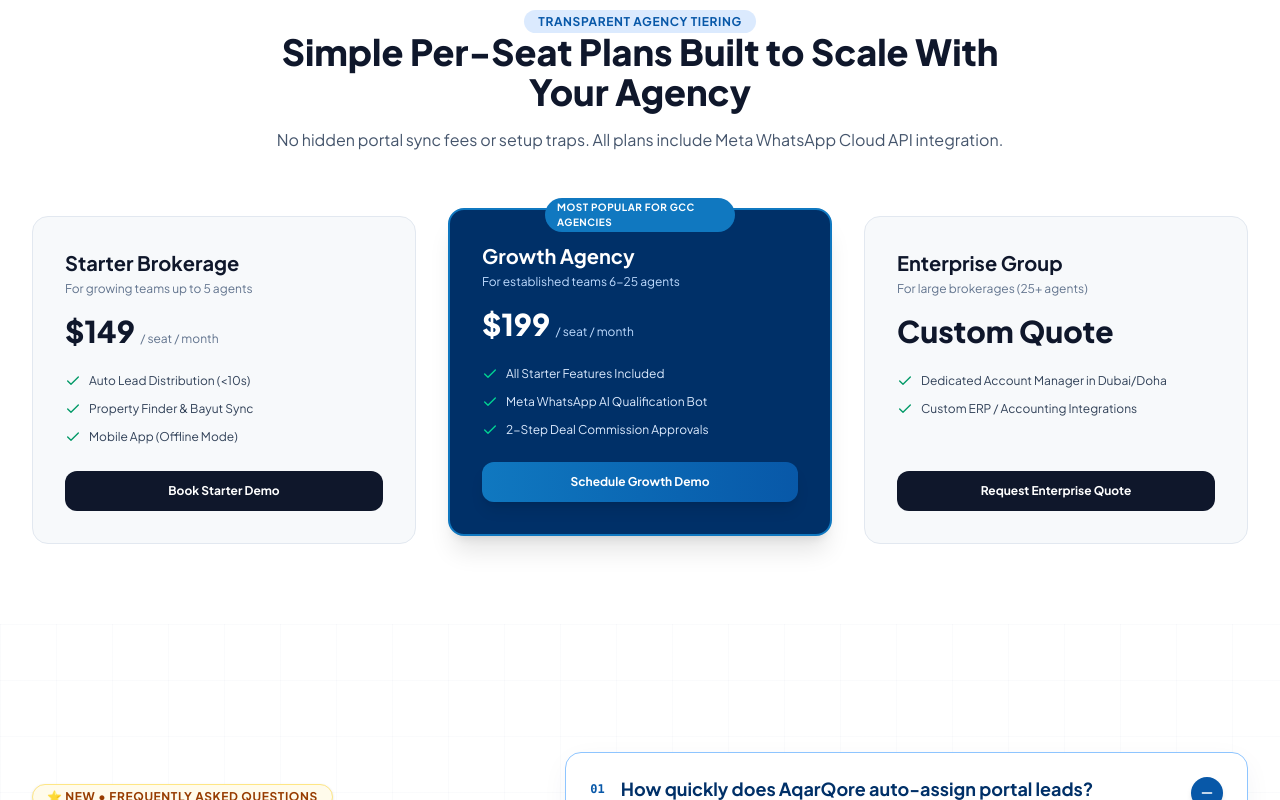
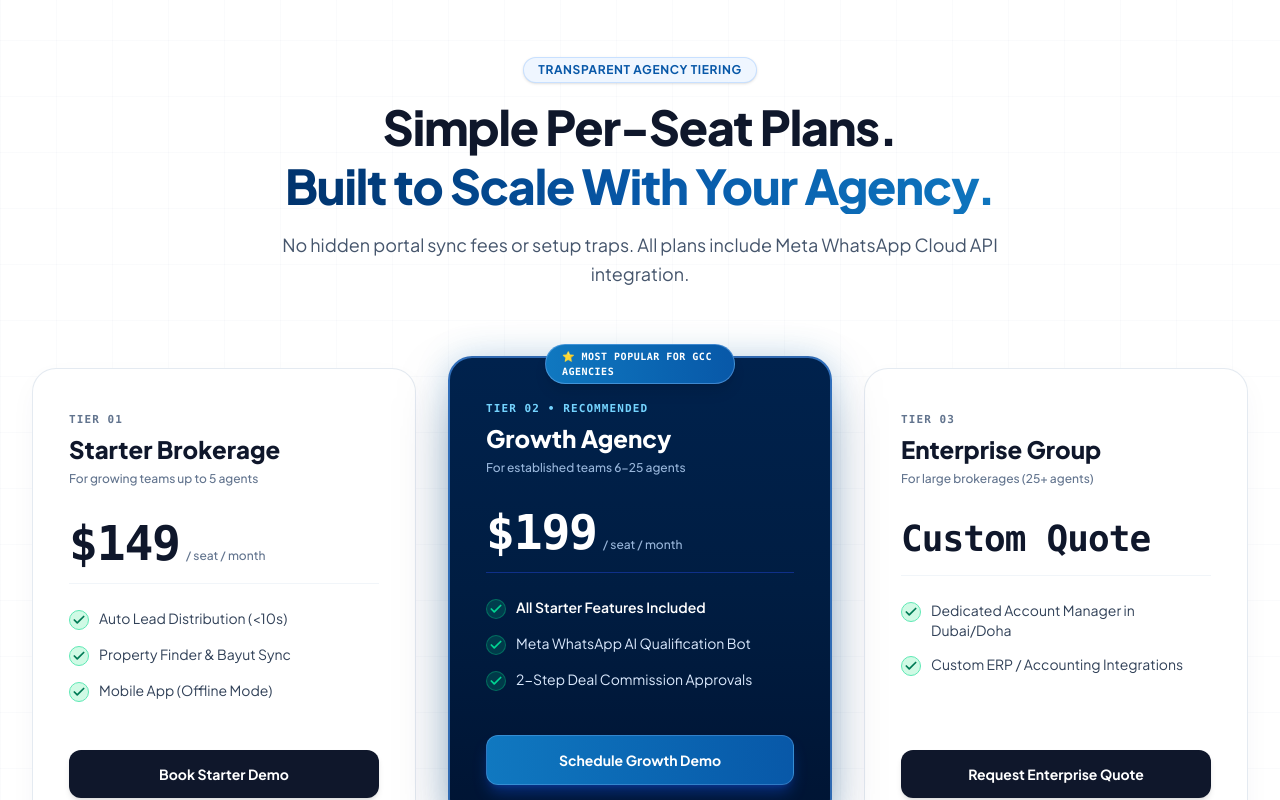
Before and after one commit to mwaqarkt/aqarqore-landing-page, a React (Vite) app: page / in a window 1280 px wide. Shown: the part 8300-9100 px from the top of the page. Built offline with nearby package versions, Linux system fonts and the light colour scheme.

Commit message:
feat: redesign Pricing section into luxury executive agency tiering showcase

```diff
--- a/src/App.jsx
+++ b/src/App.jsx
@@ -1838,76 +1838,200 @@
       {/* -------------------------------------------------------------------------- */}
       {/* 8. PRICING TEASER                                                         */}
       {/* -------------------------------------------------------------------------- */}
-      <section id="pricing" className="py-20 bg-white">
-        <div className="max-w-7xl mx-auto px-4 sm:px-6 lg:px-8">
-          <div className="text-center max-w-3xl mx-auto space-y-4 mb-16">
-            <span className="px-3.5 py-1 rounded-full bg-blue-100 text-[#0858A8] text-xs font-bold uppercase tracking-wider">
+      <section id="pricing" className="py-24 sm:py-32 bg-white relative border-b border-slate-200/80 overflow-hidden">
+        {/* Subtle Decorative Technical Micro-Grid */}
+        <div className="absolute inset-0 bg-[linear-gradient(to_right,rgba(0,48,104,0.02)_1px,transparent_1px),linear-gradient(to_bottom,rgba(0,48,104,0.02)_1px,transparent_1px)] bg-[size:3.5rem_3.5rem] pointer-events-none" />
+
+        <div className="max-w-7xl mx-auto px-4 sm:px-6 lg:px-8 relative z-10">
+
+          {/* Section Header */}
+          <div className="text-center max-w-3xl mx-auto space-y-4 mb-16 sm:mb-20">
+            <span className="inline-flex items-center gap-2 px-3.5 py-1 rounded-full bg-blue-50 border border-blue-200/80 text-[#0858A8] text-xs font-bold uppercase tracking-wider shadow-sm">
               Transparent Agency Tiering
             </span>
-            <h2 className="text-3xl sm:text-4xl font-extrabold text-slate-900">
-              Simple Per-Seat Plans Built to Scale With Your Agency
+            <h2 className="text-3xl sm:text-4xl lg:text-5xl font-extrabold text-slate-900 tracking-tight leading-[1.15]">
+              {isRtl ? (
+                'خطط مرنة لكل مقعد مصممة للنمو مع وكالتك'
+              ) : (
+                <>
+                  Simple Per-Seat Plans.
+                  <span className="block mt-1 text-transparent bg-clip-text bg-gradient-to-r from-[#003068] via-[#0858A8] to-[#1078C0]">
+                    Built to Scale With Your Agency.
+                  </span>
+                </>
+              )}
             </h2>
-            <p className="text-slate-600 text-base">
-              No hidden portal sync fees or setup traps. All plans include Meta WhatsApp Cloud API integration.
-            </p>
-          </div>
-
-          <div className="grid grid-cols-1 md:grid-cols-3 gap-8">
-            <div className="bg-[#F7F9FB] p-8 rounded-2xl border border-slate-200 space-y-6 flex flex-col justify-between">
-              <div>
-                <h3 className="text-xl font-bold text-slate-900">Starter Brokerage</h3>
-                <p className="text-xs text-slate-500 mt-1">For growing teams up to 5 agents</p>
-                <div className="mt-4 text-3xl font-extrabold text-slate-900">
-                  $149 <span className="text-xs text-slate-500 font-normal">/ seat / month</span>
-                </div>
-                <ul className="mt-6 space-y-3 text-xs text-slate-700">
-                  <li className="flex items-center gap-2"><Check className="w-4 h-4 text-emerald-600" /> Auto Lead Distribution (&lt;10s)</li>
-                  <li className="flex items-center gap-2"><Check className="w-4 h-4 text-emerald-600" /> Property Finder & Bayut Sync</li>
-                  <li className="flex items-center gap-2"><Check className="w-4 h-4 text-emerald-600" /> Mobile App (Offline Mode)</li>
+            <p className="text-slate-600 text-base sm:text-lg leading-relaxed font-normal">
+              {isRtl ? (
+                'بدون رسوم مزامنة بوابات خفية أو فخاخ إعداد. تشمل جميع الخطط التكامل مع واجهة Meta WhatsApp Cloud API الرسمية.'
+              ) : (
+                'No hidden portal sync fees or setup traps. All plans include Meta WhatsApp Cloud API integration.'
+              )}
+            </p>
+          </div>
+
+          {/* Pricing Cards Grid */}
+          <div className="grid grid-cols-1 md:grid-cols-3 gap-8 items-stretch">
+
+            {/* Card 1: Starter Brokerage */}
+            <motion.div
+              className="bg-white p-8 sm:p-9 rounded-3xl border border-slate-200/90 shadow-[0_10px_30px_-5px_rgba(0,48,104,0.05)] hover:shadow-xl hover:border-slate-300 space-y-7 flex flex-col justify-between transition-all duration-300"
+              initial={{ opacity: 0, y: 20 }}
+              whileInView={{ opacity: 1, y: 0 }}
+              viewport={{ once: true, amount: 0.2 }}
+              transition={{ duration: 0.5 }}
+            >
+              <div className="space-y-6">
+                <div>
+                  <span className="text-[11px] font-mono font-bold text-slate-500 uppercase tracking-widest">Tier 01</span>
+                  <h3 className="text-2xl font-extrabold text-slate-900 mt-1">Starter Brokerage</h3>
+                  <p className="text-xs text-slate-500 mt-1.5 font-medium">For growing teams up to 5 agents</p>
+                </div>
+
+                <div className="pt-2 pb-4 border-b border-slate-100">
+                  <div className="flex items-baseline gap-1.5">
+                    <span className="text-4xl sm:text-5xl font-black text-slate-900 font-mono tracking-tight">$149</span>
+                    <span className="text-xs text-slate-500 font-medium">/ seat / month</span>
+                  </div>
+                </div>
+
+                <ul className="space-y-3.5 text-xs sm:text-sm text-slate-700">
+                  <li className="flex items-start gap-2.5">
+                    <div className="w-5 h-5 rounded-full bg-emerald-100 text-emerald-700 flex items-center justify-center shrink-0 mt-0.5 border border-emerald-300">
+                      <Check className="w-3.5 h-3.5 stroke-[3]" />
+                    </div>
+                    <span>Auto Lead Distribution (&lt;10s)</span>
+                  </li>
+                  <li className="flex items-start gap-2.5">
+                    <div className="w-5 h-5 rounded-full bg-emerald-100 text-emerald-700 flex items-center justify-center shrink-0 mt-0.5 border border-emerald-300">
+                      <Check className="w-3.5 h-3.5 stroke-[3]" />
+                    </div>
+                    <span>Property Finder &amp; Bayut Sync</span>
+                  </li>
+                  <li className="flex items-start gap-2.5">
+                    <div className="w-5 h-5 rounded-full bg-emerald-100 text-emerald-700 flex items-center justify-center shrink-0 mt-0.5 border border-emerald-300">
+                      <Check className="w-3.5 h-3.5 stroke-[3]" />
+                    </div>
+                    <span>Mobile App (Offline Mode)</span>
+                  </li>
                 </ul>
               </div>
-              <a href={DEMO_CTA_URL} className="w-full py-3 rounded-xl bg-slate-900 hover:bg-slate-800 text-white font-bold text-xs text-center transition-colors block">
+
+              <div className="pt-4">
+                <a
+                  href={DEMO_CTA_URL}
+                  className="w-full py-3.5 rounded-xl bg-slate-900 hover:bg-slate-800 text-white font-bold text-xs sm:text-sm text-center transition-all block shadow-md hover:shadow-lg transform hover:-translate-y-0.5 cursor-pointer"
+                >
                   Book Starter Demo
                 </a>
               </div>
-
-            <div className="bg-[#003068] p-8 rounded-2xl border-2 border-[#1078C0] text-white shadow-xl space-y-6 flex flex-col justify-between relative transform lg:-translate-y-2">
-              <div className="absolute -top-3 left-1/2 -translate-x-1/2 px-3 py-0.5 rounded-full bg-[#1078C0] text-white text-[10px] font-bold uppercase tracking-wider">
-                Most Popular for GCC Agencies
-              </div>
-              <div>
-                <h3 className="text-xl font-bold text-white">Growth Agency</h3>
-                <p className="text-xs text-blue-200 mt-1">For established teams 6-25 agents</p>
-                <div className="mt-4 text-3xl font-extrabold text-white">
-                  $199 <span className="text-xs text-blue-200 font-normal">/ seat / month</span>
-                </div>
-                <ul className="mt-6 space-y-3 text-xs text-blue-100">
-                  <li className="flex items-center gap-2"><Check className="w-4 h-4 text-emerald-400" /> All Starter Features Included</li>
-                  <li className="flex items-center gap-2"><Check className="w-4 h-4 text-emerald-400" /> Meta WhatsApp AI Qualification Bot</li>
-                  <li className="flex items-center gap-2"><Check className="w-4 h-4 text-emerald-400" /> 2-Step Deal Commission Approvals</li>
+            </motion.div>
+
+            {/* Card 2: Growth Agency (Featured Highlight) */}
+            <motion.div
+              className="bg-gradient-to-b from-[#00224D] via-[#001D42] to-[#001433] p-8 sm:p-9 rounded-3xl border-2 border-blue-400/60 text-white shadow-[0_25px_60px_-15px_rgba(0,34,77,0.5),0_0_35px_rgba(16,120,192,0.2)] space-y-7 flex flex-col justify-between relative transform lg:-translate-y-3 transition-all duration-300"
+              initial={{ opacity: 0, y: 20 }}
+              whileInView={{ opacity: 1, y: 0 }}
+              viewport={{ once: true, amount: 0.2 }}
+              transition={{ duration: 0.6, delay: 0.1 }}
+            >
+              <div className="absolute -top-3.5 left-1/2 -translate-x-1/2 px-4 py-1 rounded-full bg-gradient-to-r from-[#1078C0] to-[#0858A8] text-white text-[10px] font-mono font-bold uppercase tracking-wider shadow-lg border border-blue-300/40">
+                ⭐ Most Popular for GCC Agencies
+              </div>
+
+              <div className="space-y-6">
+                <div>
+                  <span className="text-[11px] font-mono font-bold text-sky-300 uppercase tracking-widest">Tier 02 • Recommended</span>
+                  <h3 className="text-2xl font-extrabold text-white mt-1">Growth Agency</h3>
+                  <p className="text-xs text-blue-200/80 mt-1.5 font-medium">For established teams 6-25 agents</p>
+                </div>
+
+                <div className="pt-2 pb-4 border-b border-blue-800/60">
+                  <div className="flex items-baseline gap-1.5">
+                    <span className="text-4xl sm:text-5xl font-black text-white font-mono tracking-tight">$199</span>
+                    <span className="text-xs text-blue-200/80 font-medium">/ seat / month</span>
+                  </div>
+                </div>
+
+                <ul className="space-y-3.5 text-xs sm:text-sm text-blue-100">
+                  <li className="flex items-start gap-2.5">
+                    <div className="w-5 h-5 rounded-full bg-emerald-500/20 text-emerald-400 flex items-center justify-center shrink-0 mt-0.5 border border-emerald-500/40">
+                      <Check className="w-3.5 h-3.5 stroke-[3]" />
+                    </div>
+                    <span className="font-semibold text-white">All Starter Features Included</span>
+                  </li>
+                  <li className="flex items-start gap-2.5">
+                    <div className="w-5 h-5 rounded-full bg-emerald-500/20 text-emerald-400 flex items-center justify-center shrink-0 mt-0.5 border border-emerald-500/40">
+                      <Check className="w-3.5 h-3.5 stroke-[3]" />
+                    </div>
+                    <span>Meta WhatsApp AI Qualification Bot</span>
+                  </li>
+                  <li className="flex items-start gap-2.5">
+                    <div className="w-5 h-5 rounded-full bg-emerald-500/20 text-emerald-400 flex items-center justify-center shrink-0 mt-0.5 border border-emerald-500/40">
+                      <Check className="w-3.5 h-3.5 stroke-[3]" />
+                    </div>
+                    <span>2-Step Deal Commission Approvals</span>
+                  </li>
                 </ul>
               </div>
-              <a href={DEMO_CTA_URL} className="w-full py-3 rounded-xl bg-gradient-to-r from-[#1078C0] to-[#0858A8] text-white font-bold text-xs text-center shadow-lg transition-colors block">
+
+              <div className="pt-4">
+                <a
+                  href={DEMO_CTA_URL}
+                  className="w-full py-3.5 rounded-xl bg-gradient-to-r from-[#1078C0] to-[#0858A8] hover:from-sky-500 hover:to-[#1078C0] text-white font-bold text-xs sm:text-sm text-center shadow-lg shadow-blue-600/35 transition-all block transform hover:-translate-y-0.5 border border-blue-300/30 cursor-pointer"
+                >
                   Schedule Growth Demo
                 </a>
               </div>
-
-            <div className="bg-[#F7F9FB] p-8 rounded-2xl border border-slate-200 space-y-6 flex flex-col justify-between">
-              <div>
-                <h3 className="text-xl font-bold text-slate-900">Enterprise Group</h3>
-                <p className="text-xs text-slate-500 mt-1">For large brokerages (25+ agents)</p>
-                <div className="mt-4 text-3xl font-extrabold text-slate-900">
-                  Custom Quote
-                </div>
-                <ul className="mt-6 space-y-3 text-xs text-slate-700">
-                  <li className="flex items-center gap-2"><Check className="w-4 h-4 text-emerald-600" /> Dedicated Account Manager in Dubai/Doha</li>
-                  <li className="flex items-center gap-2"><Check className="w-4 h-4 text-emerald-600" /> Custom ERP / Accounting Integrations</li>
+            </motion.div>
+
+            {/* Card 3: Enterprise Group */}
+            <motion.div
+              className="bg-white p-8 sm:p-9 rounded-3xl border border-slate-200/90 shadow-[0_10px_30px_-5px_rgba(0,48,104,0.05)] hover:shadow-xl hover:border-slate-300 space-y-7 flex flex-col justify-between transition-all duration-300"
+              initial={{ opacity: 0, y: 20 }}
+              whileInView={{ opacity: 1, y: 0 }}
+              viewport={{ once: true, amount: 0.2 }}
+              transition={{ duration: 0.5, delay: 0.2 }}
+            >
+              <div className="space-y-6">
+                <div>
+                  <span className="text-[11px] font-mono font-bold text-slate-500 uppercase tracking-widest">Tier 03</span>
+                  <h3 className="text-2xl font-extrabold text-slate-900 mt-1">Enterprise Group</h3>
+                  <p className="text-xs text-slate-500 mt-1.5 font-medium">For large brokerages (25+ agents)</p>
+                </div>
+
+                <div className="pt-2 pb-4 border-b border-slate-100">
+                  <div className="flex items-baseline gap-1.5">
+                    <span className="text-3xl sm:text-4xl font-black text-slate-900 font-mono tracking-tight">Custom Quote</span>
+                  </div>
+                </div>
+
+                <ul className="space-y-3.5 text-xs sm:text-sm text-slate-700">
+                  <li className="flex items-start gap-2.5">
+                    <div className="w-5 h-5 rounded-full bg-emerald-100 text-emerald-700 flex items-center justify-center shrink-0 mt-0.5 border border-emerald-300">
+                      <Check className="w-3.5 h-3.5 stroke-[3]" />
+                    </div>
+                    <span>Dedicated Account Manager in Dubai/Doha</span>
+                  </li>
+                  <li className="flex items-start gap-2.5">
+                    <div className="w-5 h-5 rounded-full bg-emerald-100 text-emerald-700 flex items-center justify-center shrink-0 mt-0.5 border border-emerald-300">
+                      <Check className="w-3.5 h-3.5 stroke-[3]" />
+                    </div>
+                    <span>Custom ERP / Accounting Integrations</span>
+                  </li>
                 </ul>
               </div>
-              <a href={DEMO_CTA_URL} className="w-full py-3 rounded-xl bg-slate-900 hover:bg-slate-800 text-white font-bold text-xs text-center transition-colors block">
+
+              <div className="pt-4">
+                <a
+                  href={DEMO_CTA_URL}
+                  className="w-full py-3.5 rounded-xl bg-slate-900 hover:bg-slate-800 text-white font-bold text-xs sm:text-sm text-center transition-all block shadow-md hover:shadow-lg transform hover:-translate-y-0.5 cursor-pointer"
+                >
                   Request Enterprise Quote
                 </a>
               </div>
+            </motion.div>
+
           </div>
         </div>
       </section>
```
Lines whose indentation alone changed are shown as unchanged.
